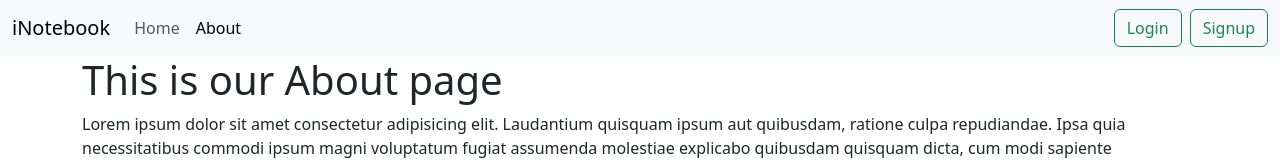
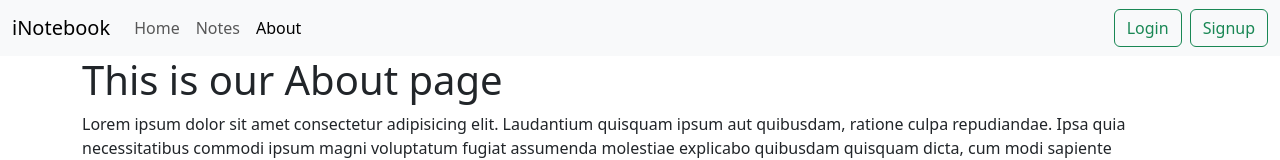
Before and after one commit to gitrepodeepak/iNotebook-React, a React (Vite) app: page /about in a window 1280 px wide. Shown: the top 160 px of the page. Built offline with nearby package versions, Linux system fonts and the light colour scheme.

Commit message:
Context Inserted

```diff
--- a/src/App.jsx
+++ b/src/App.jsx
@@ -1,6 +1,9 @@
 import Login from "./components/login";
 import About from "./components/about"
 import Root from "./routes/root";
+import Notes from "./components/notes";
+import {Auth} from './contexts/Auth'
+
 import {
   createBrowserRouter,
   RouterProvider,
@@ -15,7 +18,12 @@ const router = createBrowserRouter([
         index: true,
         element: <Login/>
 
-      },{
+      },
+      {
+        path: "/notes",
+        element: <Notes/>
+      },
+      {
         path: "/about",
         element: <About/>
       }
@@ -26,7 +34,9 @@ const router = createBrowserRouter([
 function App() {
   return (
     <>
-      <RouterProvider router={router} />
+      <Auth>
+        <RouterProvider router={router} />
+      </Auth>
     </>
   )
 }
--- a/src/components/about.jsx
+++ b/src/components/about.jsx
@@ -1,4 +1,4 @@
-import { Link, Navigate, redirect, useNavigate } from "react-router-dom"
+import { useNavigate } from "react-router-dom"
 
 export default function about(){
     let navigate = useNavigate();
--- a/src/components/login.jsx
+++ b/src/components/login.jsx
@@ -1,54 +1,83 @@
-import React, {useState} from 'react';
-import { useNavigate } from 'react-router-dom';
+import React, { useState, useContext } from "react";
+import { useNavigate } from "react-router-dom";
+import { AuthContext } from "../contexts/Auth";
 
-export default function login(){
-    const [username, setUsername] = useState('');
-    const [password, setPassword] = useState('');
+export default function login() {
+  const [username, setUsername] = useState("");
+  const [password, setPassword] = useState("");
   const [error, setError] = useState(null);
   let navigate = useNavigate();
+
+  let auth = useContext(AuthContext);
 
   const handleLogin = async () => {
     try {
       const response = await fetch("http://localhost:8080/auth/login", {
-                method: 'POST',
+        method: "POST",
         headers: {
-                    'Content-Type': 'application/json'
+          "Content-Type": "application/json",
         },
-                body: JSON.stringify({ username, password })
+        body: JSON.stringify({ username, password }),
       });
 
       if (!response.ok) {
-                throw new Error('Invalid username or password');
+        throw new Error("Invalid username or password");
       }
 
+      auth.setAuth();
+
+      console.log(auth.authentication);
+
       const data = await response.json();
-            localStorage.setItem('token', data.token);
-
+      localStorage.setItem("token", data.token);
+      localStorage.setItem("username", data.username);
       // history.push('/about');
       // return redirect("/about");
-            navigate("/about")
+      navigate("/notes");
       // Redirect to dashboard or other authenticated routes
-
     } catch (error) {
       setError(error.message);
     }
-    }
+  };
 
-    return(
+  return (
     <>
       <div className="container-sm d-flex align-middle justify-content-center my-4 py-4">
-            <form onSubmit={(e) => {e.preventDefault(); handleLogin();}}>
+        <form
+          onSubmit={(e) => {
+            e.preventDefault();
+            handleLogin();
+          }}
+        >
           <div className="mb-3">
-                    <label htmlFor="username" className="form-label">Username</label>
-                    <input type="text" className="form-control" id="username" value={username} onChange={(e)=>setUsername(e.target.value)}/>
+            <label htmlFor="username" className="form-label">
+              Username
+            </label>
+            <input
+              type="text"
+              className="form-control"
+              id="username"
+              value={username}
+              onChange={(e) => setUsername(e.target.value)}
+            />
           </div>
           <div className="mb-3">
-                    <label htmlFor="password" className="form-label">Password</label>
-                    <input type="password" className="form-control" id="password"value={password} onChange={(e)=>setPassword(e.target.value)}/>
+            <label htmlFor="password" className="form-label">
+              Password
+            </label>
+            <input
+              type="password"
+              className="form-control"
+              id="password"
+              value={password}
+              onChange={(e) => setPassword(e.target.value)}
+            />
           </div>
-                <button type="submit" className="btn btn-primary">Submit</button>
+          <button type="submit" className="btn btn-primary">
+            Submit
+          </button>
         </form>
       </div>
     </>
-    )
+  );
 }
--- a/src/components/navbar.jsx
+++ b/src/components/navbar.jsx
@@ -23,6 +23,9 @@ export default function navbar() {
                 <Link className={`nav-link ${location.pathname==="/"?"active":""}`}  aria-current="page" to="/">Home</Link>
                 </li>
                 <li className="nav-item">
+                <Link className={`nav-link ${location.pathname==="/notes"?"active":""}`} to="/notes">Notes</Link>
+                </li>
+                <li className="nav-item">
                 <Link className={`nav-link ${location.pathname==="/about"?"active":""}`} to="/about">About</Link>
                 </li>
             </ul>
--- /dev/null
+++ b/src/components/notes.jsx
@@ -0,0 +1,25 @@
+import React, { useContext, useEffect } from "react";
+import { redirect, useNavigate } from "react-router-dom";
+import {AuthContext} from '../contexts/Auth';
+
+export default function notes(){
+    let navigate = useNavigate();
+    const auth = useContext(AuthContext);
+
+    console.log(auth.authentication)
+
+    useEffect(()=>{
+        if(auth.authentication == false){
+            navigate("/");
+        }
+    },[auth.authentication])
+
+    return(
+        <>
+            <div className="container">
+                <h1>Notes</h1>
+                <p>Lorem ipsum, dolor sit amet consectetur adipisicing elit. Itaque eum beatae est quisquam labore maiores, quaerat nam excepturi debitis nihil consequatur. Iusto explicabo ad saepe, sapiente expedita dicta sequi laudantium!</p>
+            </div>
+        </>
+    )
+}
--- /dev/null
+++ b/src/contexts/Auth.jsx
@@ -0,0 +1,21 @@
+import React, { createContext, useState } from "react";
+
+const AuthContext = createContext();
+
+const Auth = ({children}) => {
+    const [authentication, setAuthentication] = useState(false);
+
+    const setAuth = () =>{
+        setAuthentication(prevAuth => !prevAuth);
+    }
+
+    return(
+        <>
+            <AuthContext.Provider value={{authentication, setAuth}}>
+                {children}
+            </AuthContext.Provider>
+        </>
+    );
+};
+
+export {Auth, AuthContext}
```
Lines whose indentation alone changed are shown as unchanged.
